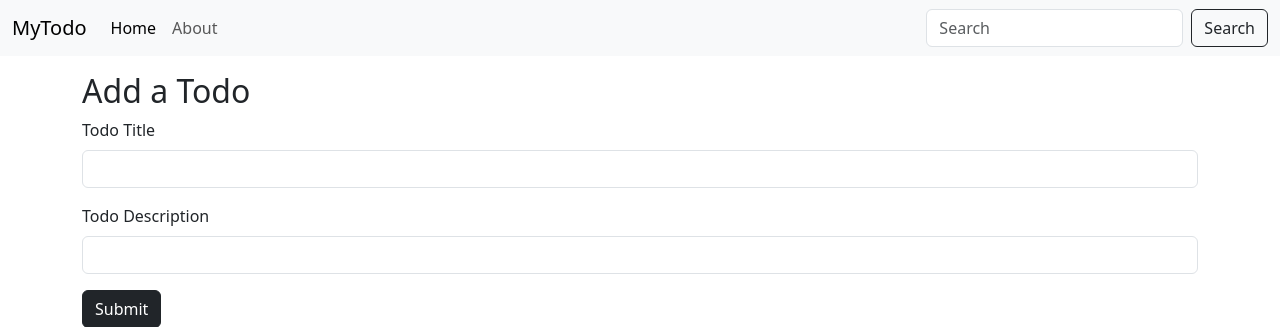
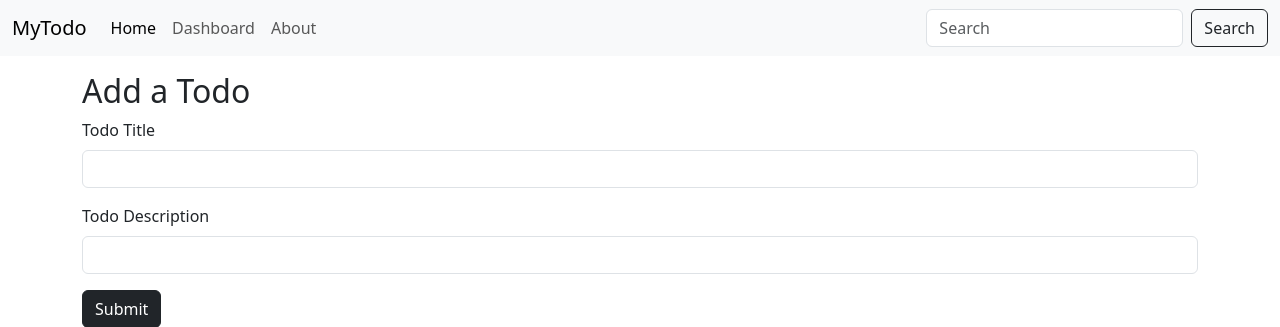
Before and after one commit to atul9131/Todo_App, a Flask app: page / in a window 1280 px wide. Shown: the top 327 px of the page. Run offline with Flask 3, Linux system fonts and the light colour scheme.

Commit message:
Update base.html

```diff
--- a/My_Todo_App/templates/base.html
+++ b/My_Todo_App/templates/base.html
@@ -16,7 +16,7 @@
 <body>
     <nav class="navbar navbar-expand-lg navbar-light bg-light">
         <div class="container-fluid">
-            <a class="navbar-brand" href="/">MyTodo</a>
+            <a class="navbar-brand" href="/index">MyTodo</a>
             <button class="navbar-toggler" type="button" data-bs-toggle="collapse"
                 data-bs-target="#navbarSupportedContent" aria-controls="navbarSupportedContent" aria-expanded="false"
                 aria-label="Toggle navigation">
@@ -25,7 +25,10 @@
             <div class="collapse navbar-collapse" id="navbarSupportedContent">
                 <ul class="navbar-nav me-auto mb-2 mb-lg-0">
                     <li class="nav-item">
-                        <a class="nav-link active" aria-current="page" href="#">Home</a>
+                        <a class="nav-link active" aria-current="page" href="/index">Home</a>
+                    </li>
+                    <li class="nav-item">
+                        <a class="nav-link" href="/dashboard">Dashboard</a>
                     </li>
                     <li class="nav-item">
                         <a class="nav-link" href="#">About</a>
```
